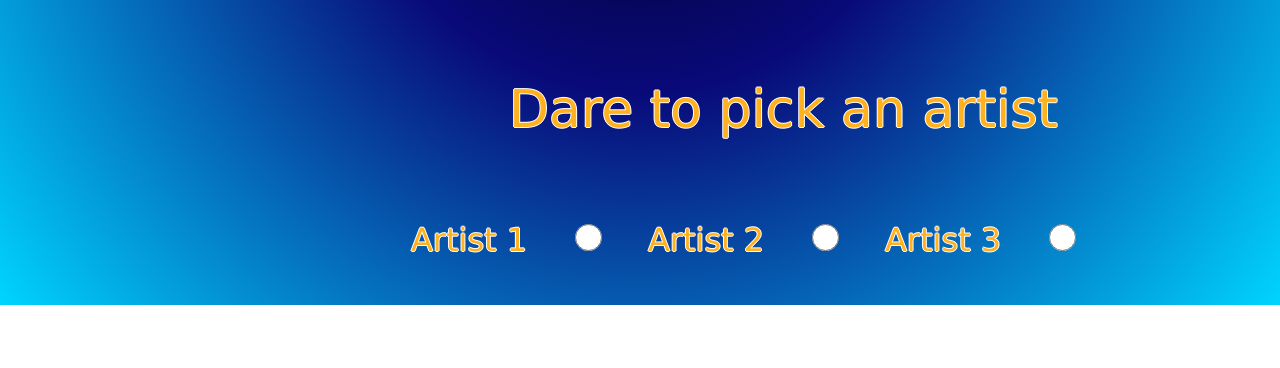
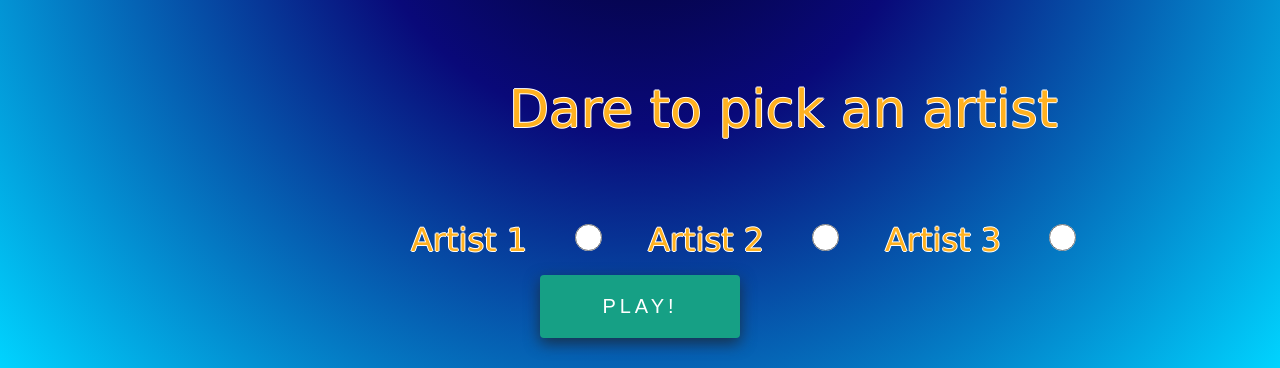
Before and after one commit to yisusworldwide/tunematch, a plain HTML site: page index.html in a window 1280 px wide. Shown: the part 692-1060 px from the top of the page. Before the commit the page ends 997 px from the top, so only its background shows below. Drawn offline with Linux system fonts and the light colour scheme.

Commit message:
add-and-style-button-form
I have inserted a button to the form and, right afterwards, styled the mentioned to make it look appealing.

```diff
--- a/index.html
+++ b/index.html
@@ -12,7 +12,7 @@
     <div data-text="Let's get down to business"><span>Let's get down to business</span></div>
     <p id="song">Here is your song</p>
     <p id="artist">Dare to pick an artist</p>
-    <form id="form">
+    <form action="/tune.js" method="get" id="form">
         <label id="label" for="artist1">Artist 1</label>
         <input name="artistChoice" id="artist1" type="radio">
 
@@ -22,6 +22,7 @@
         <label id="label" for="artist3">Artist 3</label>
         <input name="artistChoice" id="artist3" type="radio">
     </form>
+    <button id="button" type="submit" form="form" value="Submit">Play!</button>
 </body>
 
 </html>
--- a/style.css
+++ b/style.css
@@ -221,3 +221,52 @@ body::-webkit-scrollbar-thumb {
     background: rgb(40, 80, 126);
     border-radius: 10px;
 }
+
+#button {
+    text-align: center;
+    text-transform: uppercase;
+    cursor: pointer;
+    font-size: 20px;
+    letter-spacing: 4px;
+    position: relative;
+    background-color: #16a085;
+    border: none;
+    color: #fff;
+    padding: 20px;
+    width: 200px;
+    text-align: center;
+    transition-duration: 0.4s;
+    overflow: hidden;
+    box-shadow: 0 5px 15px #193047;
+    border-radius: 4px;
+}
+
+#button:hover {
+    background: #fff;
+    box-shadow: 0px 2px 10px 5px #1abc9c;
+    color: #000;
+}
+
+#button:after {
+    content: "";
+    background: #1abc9c;
+    display: block;
+    position: absolute;
+    padding-top: 300%;
+    padding-left: 350%;
+    margin-left: -20px !important;
+    margin-top: -120%;
+    opacity: 0;
+    transition: all 0.8s
+}
+
+#button:active:after {
+    padding: 0;
+    margin: 0;
+    opacity: 1;
+    transition: 0s
+}
+
+#button:focus {
+    outline: 0;
+}
```
